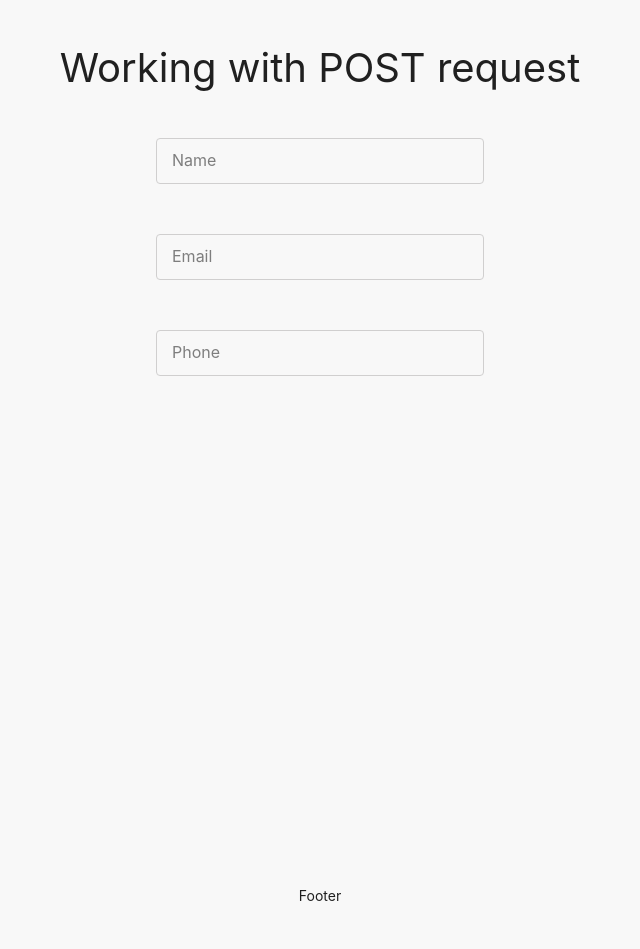
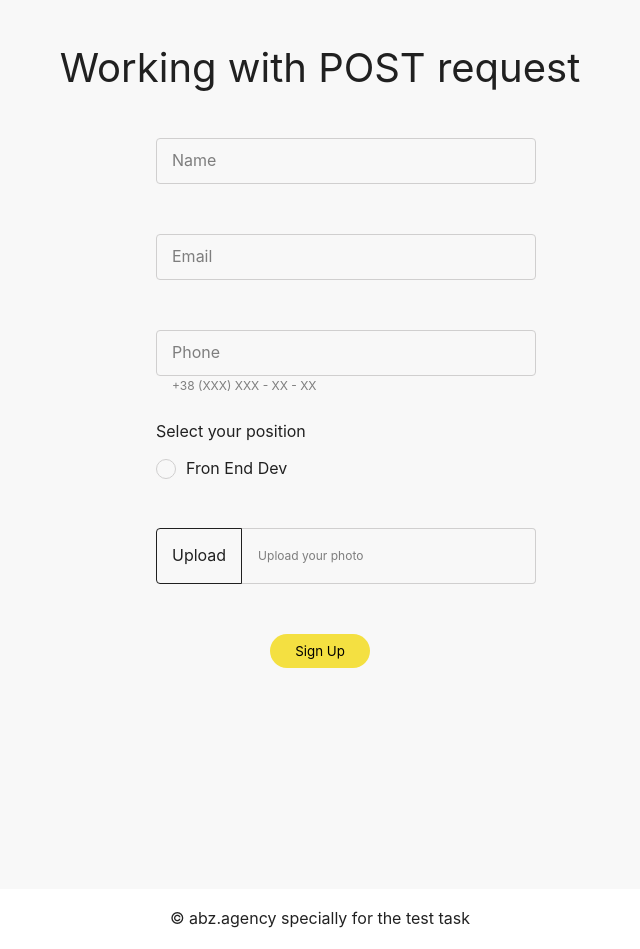
Before and after one commit to dburdin/test-abz, a React (Vite) app: page / in a window 1280 px wide. Shown: the part 1280-2229 px from the top of the page, without its empty margins (320-960 px from the left). Before the commit the page ends 2184 px from the top, so only its background shows below. Built offline with nearby package versions, Linux system fonts and the light colour scheme; no server answers.

Commit message:
markup and styles for sign up section - done

```diff
--- /dev/null
+++ b/src/components/Footer/Footer.module.scss
@@ -0,0 +1,9 @@
+@import "../../styles/utils/colors.scss";
+
+.footer {
+  height: 60px;
+  display: flex;
+  justify-content: center;
+  align-items: center;
+  background-color: $white-color;
+}
--- a/src/components/Footer/Footer.tsx
+++ b/src/components/Footer/Footer.tsx
@@ -1,3 +1,9 @@
+import styles from "./Footer.module.scss";
+
 export const Footer = () => {
-  return <footer>Footer</footer>;
+  return (
+    <footer className={styles.footer}>
+      <p> &copy; abz.agency specially for the test task</p>
+    </footer>
+  );
 };
--- a/src/components/Header/Header.module.scss
+++ b/src/components/Header/Header.module.scss
@@ -26,6 +26,5 @@
 .navButton {
   @include button;
   min-width: 100px;
-  height: 34px;
   padding: 4px 29px;
 }
--- a/src/components/Hero/Hero.module.scss
+++ b/src/components/Hero/Hero.module.scss
@@ -37,6 +37,5 @@
 .signUpButton {
   @include button;
   min-width: 100px;
-  height: 34px;
   padding: 4px 22px;
 }
--- a/src/components/SignUpForm/SignUpForm.module.scss
+++ b/src/components/SignUpForm/SignUpForm.module.scss
@@ -1,4 +1,6 @@
 @import "../../styles/utils/colors.scss";
+@import "../../styles/utils/hidden.scss";
+@import "../../styles/utils/mixins.scss";
 
 .signUpForm {
   max-width: 328px;
@@ -35,6 +37,8 @@
 .input {
   display: block;
   width: 100%;
+  max-width: 328px;
+
   padding: 14px;
   background-color: transparent;
   border: 1px solid $input-color;
@@ -43,8 +47,140 @@
   &:focus + .placeholder {
     font-size: 12px;
     padding: 0 4px;
-    transform: translate(16px, -5px) scale(0.9);
+    transform: translate(16px, -5px) scale(0.99);
     background-color: $background-color;
     font-weight: 500;
   }
+  @media (min-width: 768px) {
+    min-width: 380px;
+  }
 }
+.tip {
+  position: absolute;
+  bottom: 0;
+  left: 16px;
+  transform: translateY(100%);
+  font-size: 12px;
+  line-height: 1.7;
+  color: $input-label-color;
+}
+
+//radio
+.radioContainer {
+  margin-bottom: 47px;
+}
+.radioLabel {
+  position: relative;
+  display: block;
+  cursor: pointer;
+  text-align: start;
+  &:not(:last-child) {
+    margin-bottom: 7px;
+  }
+}
+.radioTitle {
+  margin-bottom: 11px;
+  text-align: start;
+}
+.outerCircle,
+.innerCircle {
+  position: absolute;
+  top: 3px;
+  left: 0;
+  display: inline-block;
+  border-radius: 50%;
+}
+.outerCircle {
+  width: 20px;
+  height: 20px;
+  background-color: transparent;
+  border: 1px solid $input-color;
+}
+
+.innerCircle {
+  width: 10px;
+  height: 10px;
+  background-color: transparent;
+  transform: translate(50%, 50%);
+}
+
+.radioLabelText {
+  font-size: 16px;
+  line-height: 1.6;
+  margin-left: 30px;
+}
+
+input[type="radio"]:checked ~ .innerCircle {
+  background-color: $secondary-color;
+}
+
+input[type="radio"]:checked ~ .outerCircle {
+  border-color: $secondary-color;
+}
+
+// input file
+.upload {
+  position: relative;
+  cursor: pointer;
+  margin-bottom: 50px;
+}
+.uploadContainer {
+  display: flex;
+  max-width: 328px;
+
+  &:hover .uploadLabel,
+  &:focus .active {
+    border-color: $button-hover-color;
+  }
+
+  @media (min-width: 768px) {
+    min-width: 380px;
+  }
+}
+.uploadInputContainer {
+  position: relative;
+  flex: 1 1 auto;
+  overflow: hidden;
+  border: 1px solid $input-color;
+  border-left: none;
+  border-radius: 0px 4px 4px 0px;
+}
+
+.uploadLabel {
+  font-size: 16px;
+  line-height: 1.6;
+  padding: 14px 15px;
+  border: 1px solid $text-basic-color;
+  border-radius: 4px 0px 0px 4px;
+  cursor: pointer;
+
+  transition: border-color 250ms cubic-bezier(0.4, 0, 0.2, 1);
+}
+.uploadInput {
+  font-size: 16px;
+  line-height: 26px;
+  width: 100%;
+  padding: 14px 16px;
+}
+.uploadTip {
+  position: absolute;
+  top: 50%;
+  left: 16px;
+  transform: translateY(-50%);
+  font-size: 12px;
+  line-height: 1.7;
+  color: $input-label-color;
+}
+
+//sbm btn
+
+.submitButton {
+  @include button;
+  width: 100px;
+  padding: 4px 22px;
+}
+.disabled {
+  background-color: $button-disabled-color;
+  color: $white-color;
+  cursor: not-allowed;
+}
--- a/src/components/SignUpForm/SignUpForm.tsx
+++ b/src/components/SignUpForm/SignUpForm.tsx
@@ -1,18 +1,18 @@
 import styles from "./SignUpForm.module.scss";
 
-import { useFormik } from "formik";
+// import { useFormik } from "formik";
 
 export const SignUpForm = () => {
-  const formik = useFormik({
-    initialValues: {
-      name: "",
-      email: "",
-      phone: "",
-      photo: "",
-      positionId: "",
-    },
-    onSubmit: () => {},
-  });
+  //   const formik = useFormik({
+  //     initialValues: {
+  //       name: "",
+  //       email: "",
+  //       phone: "",
+  //       photo: "",
+  //       positionId: "",
+  //     },
+  //     onSubmit: () => {},
+  //   });
 
   return (
     <form className={styles.signUpForm}>
@@ -29,12 +29,43 @@ export const SignUpForm = () => {
           Email
         </label>
       </div>
+
       <div className={styles.inputContainer}>
         <input className={styles.input} type="phone" id="phone" name="phone" />
         <label className={styles.placeholder} htmlFor="phone">
           Phone
         </label>
+        <p className={styles.tip}>+38 (XXX) XXX - XX - XX</p>
       </div>
+
+      <div className={styles.radioContainer}>
+        <p className={styles.radioTitle}>Select your position</p>
+        <label className={styles.radioLabel}>
+          <input className={styles.visuallyHidden} type="radio" value="id" />
+          <span className={styles.outerCircle}></span>
+          <span className={styles.innerCircle}></span>
+          <span className={styles.radioLabelText}>Fron End Dev</span>
+        </label>
+      </div>
+
+      <div className={styles.upload}>
+        <div className={styles.uploadContainer}>
+          <label className={styles.uploadLabel} htmlFor="photo">
+            Upload
+          </label>
+          <div className={styles.uploadInputContainer}>
+            <input
+              className={`${styles.visuallyHidden} ${styles.uploadInput}`}
+              type="file"
+              id="photo"
+              name="photo"
+              accept=".jpg, .jpeg, .png"
+            />
+            <p className={styles.uploadTip}>Upload your photo</p>
+          </div>
+        </div>
+      </div>
+      <button className={`${styles.submitButton}`}>Sign Up</button>
     </form>
   );
 };
--- a/src/components/Users/Users.module.scss
+++ b/src/components/Users/Users.module.scss
@@ -25,6 +25,5 @@
 .userButton {
   @include button;
   width: 120px;
-  height: 34px;
   padding: 4px 19px;
 }
--- /dev/null
+++ b/src/styles/utils/hidden.scss
@@ -0,0 +1,12 @@
+.visuallyHidden {
+  position: absolute;
+  white-space: nowrap;
+  width: 1px;
+  height: 1px;
+  overflow: hidden;
+  border: 0;
+  padding: 0;
+  clip: rect(0 0 0 0);
+  clip-path: inset(50%);
+  margin: -1px;
+}
--- a/src/styles/utils/mixins.scss
+++ b/src/styles/utils/mixins.scss
@@ -1,6 +1,7 @@
 @import "./colors.scss";
 
 @mixin button {
+  height: 34px;
   display: inline-flex;
   align-items: center;
   justify-content: center;
```
